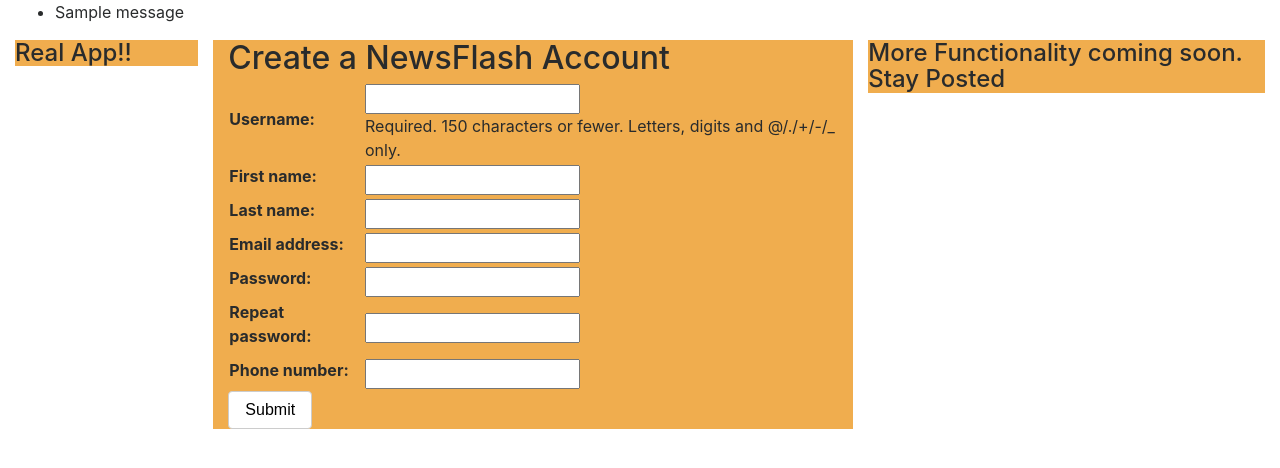
After one commit to thatSunshineKid/newsflashpro, a Django app: a page that uses newsflashpro/flash/templates/base_generic.html in a window 1280 px wide. The commit adds this page. Shown: the top 468 px of the page. Run offline with Django 3.2, Linux system fonts and the light colour scheme; one stand-in notice (Sample message) is shown; some libraries are stand-ins or nearby versions.

Commit message:
added signup functionality, with check for active login redirect

```diff
--- /dev/null
+++ b/newsflashpro/flash/forms.py
@@ -0,0 +1,25 @@
+from django import forms
+from django.contrib.auth.models import User
+from django.shortcuts import render, get_object_or_404
+from django.contrib import messages
+
+class CreateAuthorForm(forms.ModelForm):
+    password = forms.CharField(widget=forms.PasswordInput)
+    repeat_password = forms.CharField(widget=forms.PasswordInput)
+    # Here we add the extra form fields that we will use to create another model object
+    phone_number = forms.CharField(required=False)
+
+
+    class Meta:
+        model = User
+        fields = [
+            'username',
+            'first_name',
+            'last_name',
+            'email',
+            'password',
+    ]
+
+    def __init__(self, *args, **kwargs):
+       self.request = kwargs.pop('request')
+       super(CreateAuthorForm, self).__init__(*args, **kwargs)
--- a/newsflashpro/flash/templates/base_generic.html
+++ b/newsflashpro/flash/templates/base_generic.html
@@ -17,12 +17,19 @@
 
   <!-- Add additional CSS in static file -->
   {% load static %}
-  <link rel="stylesheet" href="{% static 'css/styles.css' %}">
+  <!-- <link rel="stylesheet" href="{% static 'css/styles.css' %}"> -->
 </head>
 
 <body>
 
   <div class="container-fluid">
+    {% if messages %}
+            <ul class="messages">
+            {% for message in messages %}
+                <li{% if message.tags %} class="{{ message.tags }}"{% endif %}>{{ message }}</li>
+            {% endfor %}
+            </ul>
+    {% endif %}
 
     <div class="row">
       <div class="col-sm-2">
--- /dev/null
+++ b/newsflashpro/flash/templates/flash/author_form.html
@@ -0,0 +1,19 @@
+{% extends "base_generic.html" %}
+
+
+{% block sidebar%}
+<a href="/" class="btn btn-outline-warning" style="color:black;">Go Back</a>
+{% endblock %}
+
+
+{% block content %}
+<h2>Create a NewsFlash Account</h2>
+<form action="" method="post">
+    {% csrf_token %}
+    <table>
+    {{ form.as_table }}
+    </table>
+    <input class="btn btn-secondary" style="color:black;" type="submit" value="Submit" />
+
+</form>
+{% endblock %}
--- a/newsflashpro/flash/urls.py
+++ b/newsflashpro/flash/urls.py
@@ -7,10 +7,15 @@
 
 from .views import index
 
+from .views import PostCreate, CreateAuthorView
+
 
 
 urlpatterns = [
   url(r'^$', index, name='index'),
+  url(r'^create/', PostCreate.as_view(), name="PostCreate"),
+  url(r'^signup/', CreateAuthorView.as_view(), name="CreateAuthorView")
+
 
 
 ]
--- a/newsflashpro/flash/views.py
+++ b/newsflashpro/flash/views.py
@@ -1,5 +1,9 @@
 from django.shortcuts import render
 from django.views import generic
+from django.shortcuts import render, get_object_or_404
+from django.contrib import messages
+
+from .forms import CreateAuthorForm
 
 # Create your views here.
 from django.views.generic.edit import CreateView, UpdateView, DeleteView
@@ -8,6 +12,9 @@
 from django.contrib.auth.decorators import login_required
 
 from .models import Author, Post
+
+from django.contrib.auth.mixins import LoginRequiredMixin
+from django.contrib.messages.views import SuccessMessageMixin
 
 
 @login_required()
@@ -22,3 +29,60 @@
         'index.html',
         context={'current_user':current_user},
     )
+
+
+class CreateAuthorView( SuccessMessageMixin, CreateView):
+    # login_url = reverse_lazy('users:login')
+    form_class = CreateAuthorForm
+    template_name = 'flash/author_form.html'
+    success_message = 'new user profile has been created!\nPlease login with your new username and password below.'
+    success_url = '/login/'
+
+
+    def get_form_kwargs(self):
+        kw = super(CreateAuthorView, self).get_form_kwargs()
+        kw['request'] = self.request
+        # print ('request capture. %s.' %(kw['request']))  #the trick!
+        return kw
+
+
+
+    def form_valid(self, form):
+        # take this code, find the right method, and
+        if self.request.user.is_authenticated:
+            print('user is already loggedd in.')
+            messages.info(self.request, "Looks like you are already logged in, %s! No need for a new account." % self.request.user.username, extra_tags='alert alert-info')
+            return render(self.request, 'index.html',{'current_user':self.request.user.author})
+        c = {'form': form, }
+        user = form.save(commit=False)
+        # Cleaned(normalized) data
+        phone_number = form.cleaned_data['phone_number']
+        # date_of_birth = form.cleaned_data['date_of_birth']
+        password = form.cleaned_data['password']
+        repeat_password = form.cleaned_data['repeat_password']
+        if password != repeat_password:
+            messages.error(self.request, "Passwords do not Match", extra_tags='alert alert-danger')
+            return render(self.request, self.template_name, c)
+        user.set_password(password)
+        user.save()
+
+        # Create UserProfile model
+        author = Author.objects.create(user=user, phone_number=phone_number)
+
+
+        return super(CreateAuthorView, self).form_valid(form)
+
+
+
+#TODO: create forms.py file under flash. in this forms file, define a createclass from
+# the Post create view here, that has an init function that sets the self.request.user.author.
+#you might have to use a mixin such as loginrequiredmixin so that there's always a author object before the page is loaded.
+class AuthorCreate(CreateView):
+    model= Author
+
+
+class PostCreate(LoginRequiredMixin, CreateView):
+    login_url = '/login/'
+    model = Post
+    fields = ['title','author','url']
+    success_url = '/flash'
--- a/newsflashpro/newsflashpro/urls.py
+++ b/newsflashpro/newsflashpro/urls.py
@@ -25,6 +25,7 @@
     url(r'^login/$', auth_views.login, name='login'),
     url(r'^logout/$', auth_views.logout, name='logout'),
     url(r'^$', auth_views.login, name='login'),
-    url(r'^flash/$', include('flash.urls')),
+    url(r'^flash/', include('flash.urls')),
     url(r'^accounts/login/$', auth_views.LoginView.as_view()),
+
 ]
```
Also changed, not shown: newsflashpro/flash/models.py (+8 -10 lines), newsflashpro/flash/templates/flash/post_form.html (added, +19 -0 lines), newsflashpro/templates/registration/login.html (+9 -0 lines), newsflashpro/db.sqlite3, newsflashpro/flash/migrations/0002_auto_20170906_2153.py (added), newsflashpro/flash/migrations/0003_auto_20170906_2233.py (added), newsflashpro/flash/migrations/0004_remove_author_date_of_birth.py (added).
